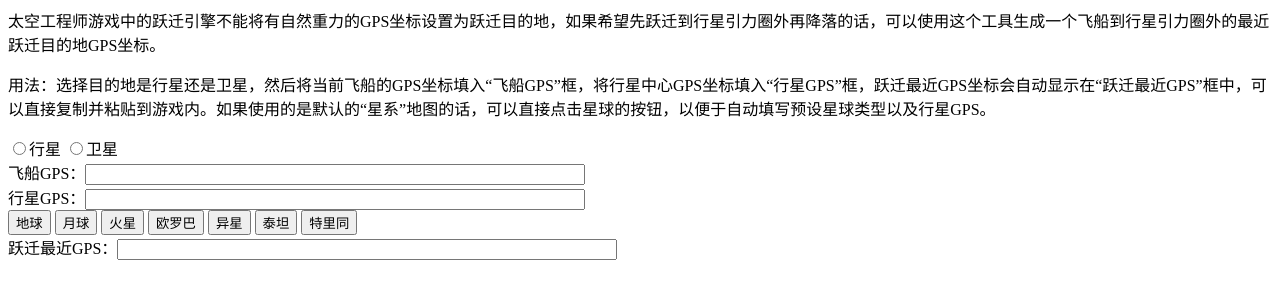
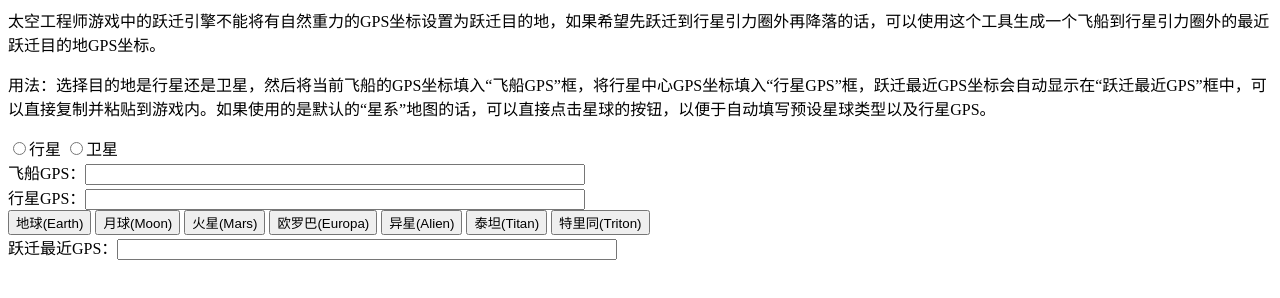
Before and after one commit to libook/se-jump, a plain HTML site: page index.html in a window 1280 px wide. Drawn offline with Linux system fonts and the light colour scheme.

Commit message:
feat: add nglish

```diff
--- a/index.html
+++ b/index.html
@@ -125,25 +125,25 @@
                              onchange="change()"></label></div>
     <div>
         <button onclick="document.querySelector('input[value=Planet]').checked=true;document.getElementById('planetGps').value='GPS:Earth:0:0:0:';change();">
-            地球
+            地球(Earth)
         </button>
         <button onclick="document.querySelector('input[value=Moon]').checked=true;document.getElementById('planetGps').value='GPS:Moon:16384:136384:-113616:';change();">
-            月球
+            月球(Moon)
         </button>
         <button onclick="document.querySelector('input[value=Planet]').checked=true;document.getElementById('planetGps').value='GPS:Mars:1031072:131072:1631072:';change();">
-            火星
+            火星(Mars)
         </button>
         <button onclick="document.querySelector('input[value=Moon]').checked=true;document.getElementById('planetGps').value='GPS:Europa:916384:16384:1616384:';change();">
-            欧罗巴
+            欧罗巴(Europa)
         </button>
         <button onclick="document.querySelector('input[value=Planet]').checked=true;document.getElementById('planetGps').value='GPS:Alien:131072:131072:5731072:';change();">
-            异星
+            异星(Alien)
         </button>
         <button onclick="document.querySelector('input[value=Moon]').checked=true;document.getElementById('planetGps').value='GPS:Titan:36384:226384:5796384:';change();">
-            泰坦
+            泰坦(Titan)
         </button>
         <button onclick="document.querySelector('input[value=Planet]').checked=true;document.getElementById('planetGps').value='GPS:Triton:-284463.5:-2434463.5:365536.5:';change();">
-            特里同
+            特里同(Triton)
         </button>
     </div>
     <div><label>跃迁最近GPS：<input type="text" readonly id="targetGps"></label>
```
